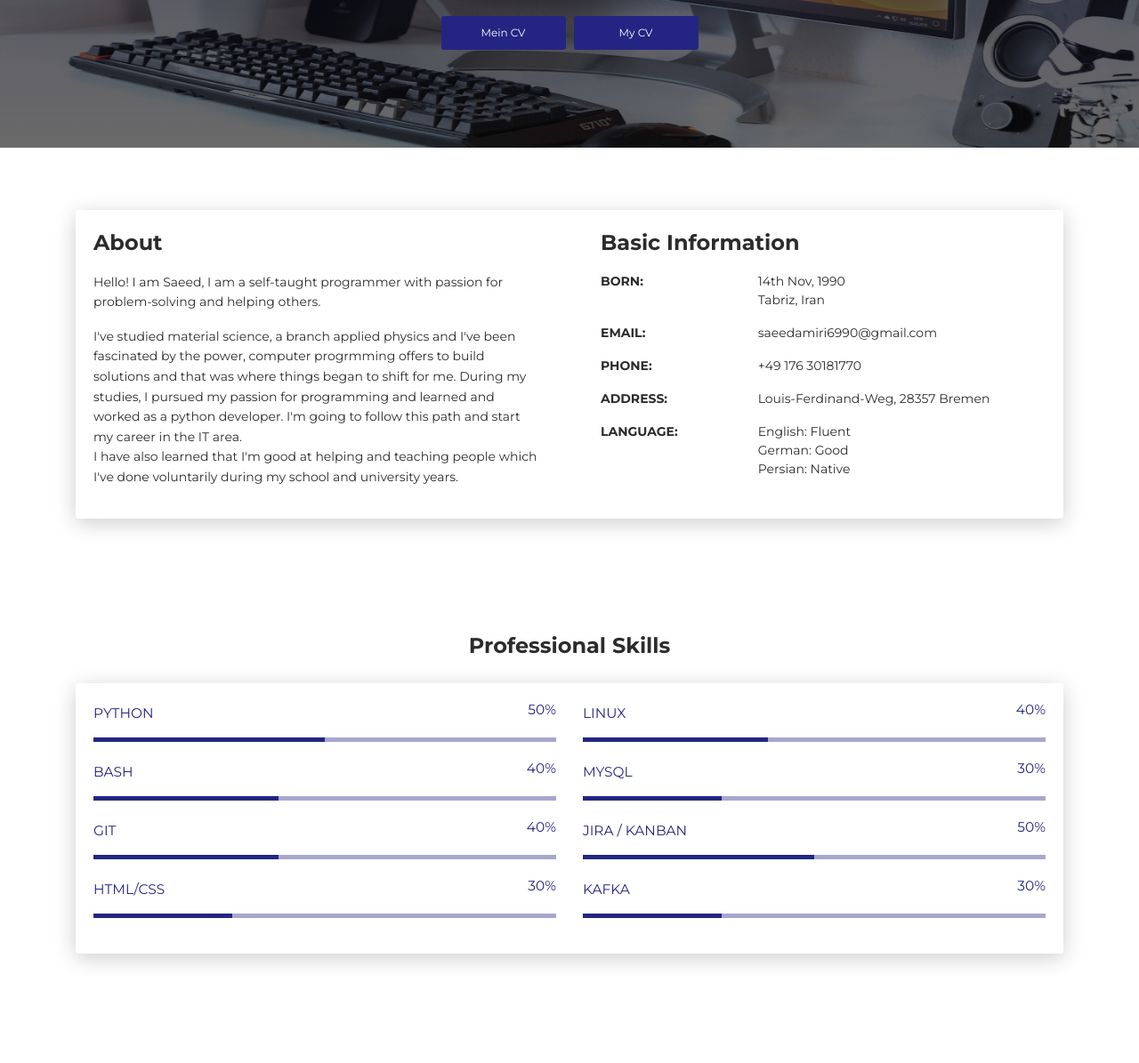
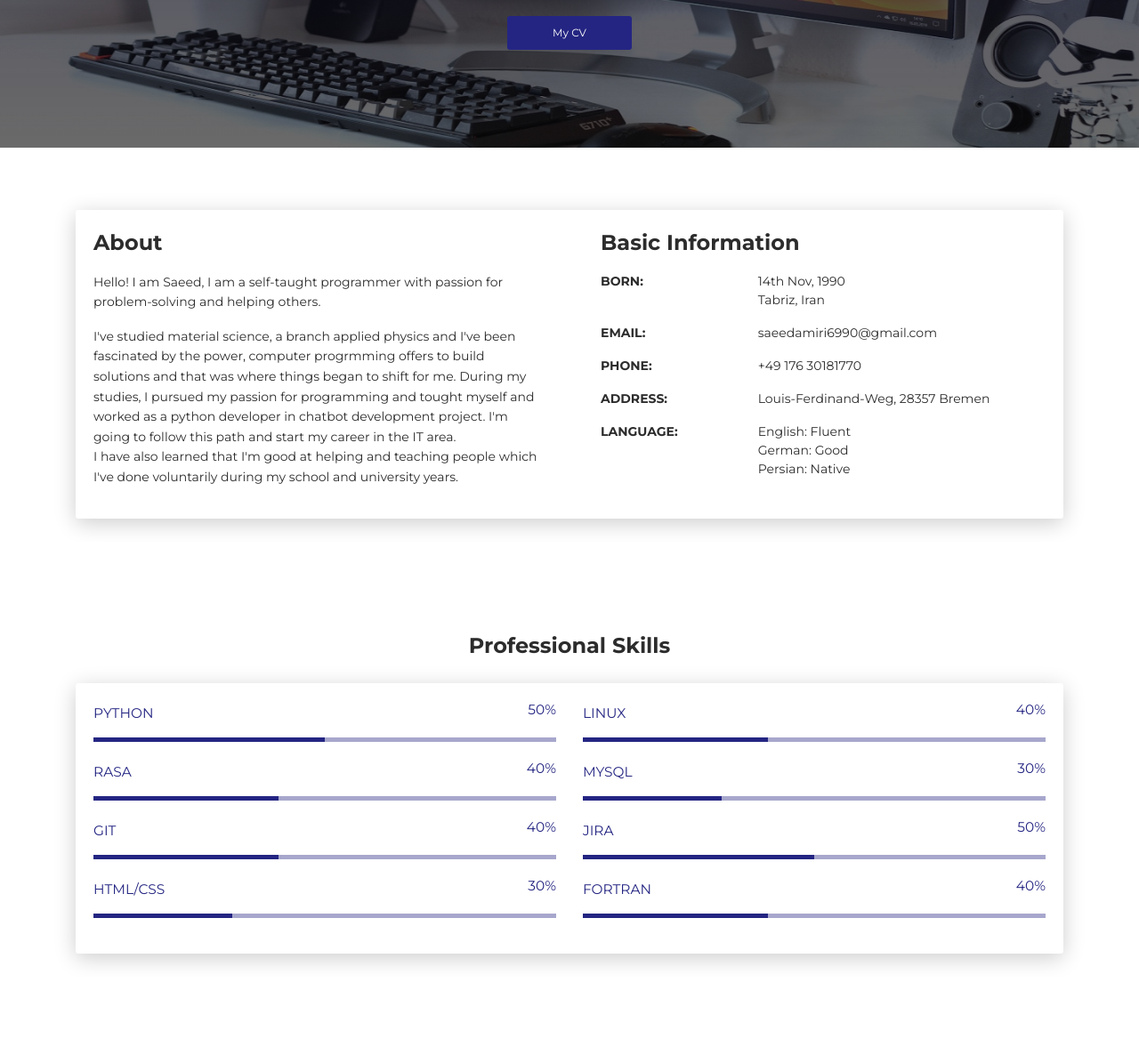
Before and after one commit to Tea-pott/Saeed-Amiri-Resume, a plain HTML site: page index.html in a window 1280 px wide. Shown: the part 384-1579 px from the top of the page at 89% size. Drawn offline with Linux system fonts and the light colour scheme.

Commit message:
Recent update. No german button

```diff
--- a/index.html
+++ b/index.html
@@ -44,7 +44,8 @@
         <div class="content-center">
           <div class="cc-profile-image"><a href="#"><img src="images/Saeed_Amiri.jpg" alt="Image"/></a></div>
           <div class="h2 title">Saeed Amiri</div>
-          <p class="category text-white">Python Developer, Tech enthusiast, Science Student</p> <a class="btn btn-primary smooth-scroll mr-2" href="https://drive.google.com/file/d/1MuuIRh-fcK98lNMP0pkUx8_3Zy9Feufj/view?usp=sharing" data-aos="zoom-in" data-aos-anchor="data-aos-anchor">Mein CV</a><a class="btn btn-primary" href="https://drive.google.com/file/d/1-18tMgK_ykgYerH11J-kwLspaKzIbgMm/view?usp=sharing" data-aos="zoom-in" data-aos-anchor="data-aos-anchor">My CV</a>
+          <!-- <a class="btn btn-primary smooth-scroll mr-2" href="https://drive.google.com/file/d/1MuuIRh-fcK98lNMP0pkUx8_3Zy9Feufj/view?usp=sharing" data-aos="zoom-in" data-aos-anchor="data-aos-anchor">Mein CV</a> -->
+          <p class="category text-white">Python Developer, Tech enthusiast, Science Student</p> <a class="btn btn-primary" href="https://drive.google.com/file/d/1Ohhcj40f6_FxWPNwvb1wHb1W8eEF0XGN/view?usp=sharing" data-aos="zoom-in" data-aos-anchor="data-aos-anchor">My CV</a>
         </div>
       </div>
       <div class="section">
@@ -63,7 +64,7 @@
           <div class="card-body">
             <div class="h4 mt-0 title">About</div>
             <p>Hello! I am Saeed, I am a self-taught programmer with passion for problem-solving and helping others.</p>
-            <p>I've studied material science, a branch applied physics and I've been fascinated by the power, computer progrmming offers to build solutions and that was where things began to shift for me. During my studies, I pursued my passion for programming and learned and worked as a python developer. I'm going to follow this path and start my career in the IT area. <br> I have also learned that I'm good at helping and teaching people which I've done voluntarily during my school and university years.</p>
+            <p>I've studied material science, a branch applied physics and I've been fascinated by the power, computer progrmming offers to build solutions and that was where things began to shift for me. During my studies, I pursued my passion for programming and tought myself and worked as a python developer in chatbot development project. I'm going to follow this path and start my career in the IT area. <br> I have also learned that I'm good at helping and teaching people which I've done voluntarily during my school and university years.</p>
           </div>
         </div>
         <div class="col-lg-6 col-md-12">
@@ -118,7 +119,7 @@
         </div>
         <div class="row">
           <div class="col-md-6">
-            <div class="progress-container progress-primary"><span class="progress-badge">Bash</span>
+            <div class="progress-container progress-primary"><span class="progress-badge">Rasa</span>
               <div class="progress">
                 <div class="progress-bar progress-bar-primary" data-aos="progress-full" data-aos-offset="10" data-aos-duration="2000" role="progressbar" aria-valuenow="60" aria-valuemin="0" aria-valuemax="100" style="width: 40%;"></div><span class="progress-value">40%</span>
               </div>
@@ -141,7 +142,7 @@
             </div>
           </div>
           <div class="col-md-6">
-            <div class="progress-container progress-primary"><span class="progress-badge">Jira / Kanban</span>
+            <div class="progress-container progress-primary"><span class="progress-badge">Jira</span>
               <div class="progress">
                 <div class="progress-bar progress-bar-primary" data-aos="progress-full" data-aos-offset="10" data-aos-duration="2000" role="progressbar" aria-valuenow="60" aria-valuemin="0" aria-valuemax="100" style="width: 50%;"></div><span class="progress-value">50%</span>
               </div>
@@ -157,9 +158,9 @@
             </div>
           </div>
           <div class="col-md-6">
-            <div class="progress-container progress-primary"><span class="progress-badge">Kafka</span>
+            <div class="progress-container progress-primary"><span class="progress-badge">Fortran</span>
               <div class="progress">
-                <div class="progress-bar progress-bar-primary" data-aos="progress-full" data-aos-offset="10" data-aos-duration="2000" role="progressbar" aria-valuenow="60" aria-valuemin="0" aria-valuemax="100" style="width: 30%;"></div><span class="progress-value">30%</span>
+                <div class="progress-bar progress-bar-primary" data-aos="progress-full" data-aos-offset="10" data-aos-duration="2000" role="progressbar" aria-valuenow="60" aria-valuemin="0" aria-valuemax="100" style="width: 40%;"></div><span class="progress-value">40%</span>
               </div>
             </div>
           </div>
```
